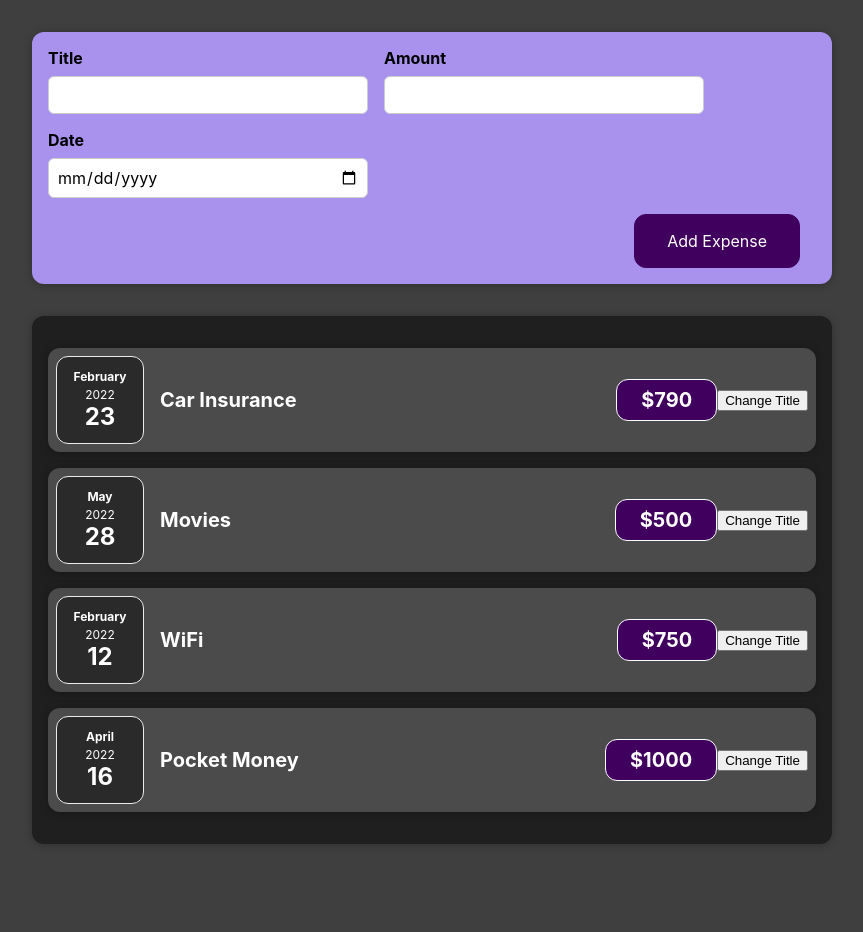
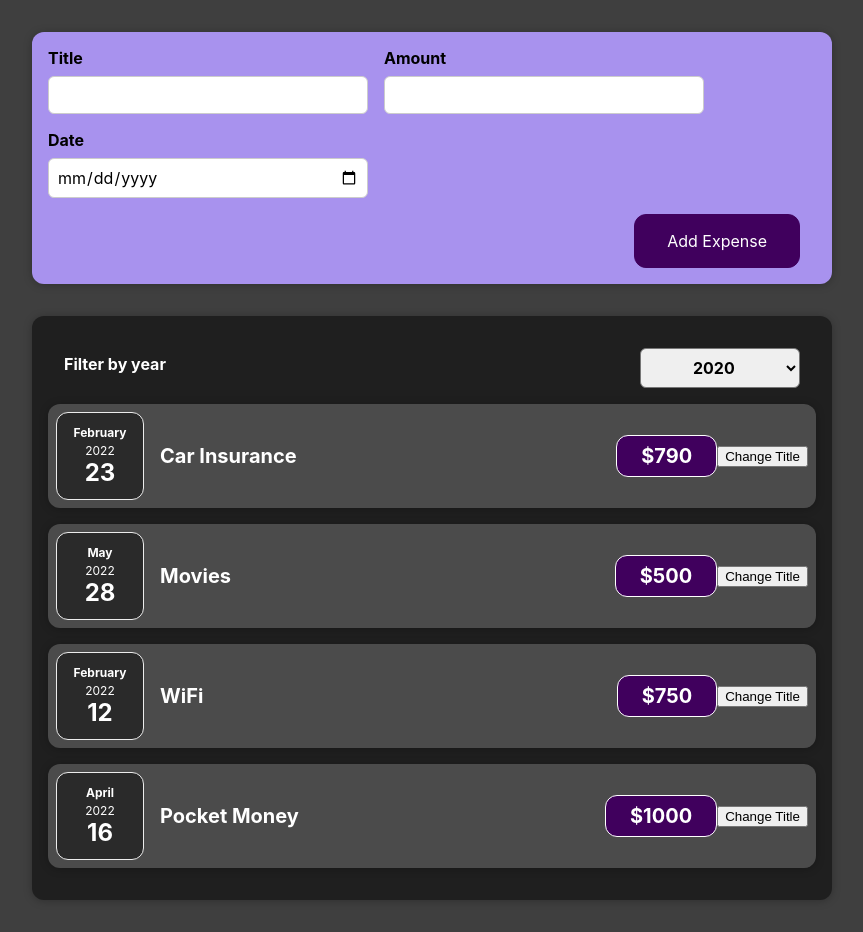
Before and after one commit to lingeshnafeax/React, a React (Create React App) app in the folder react-practice/: page / in a window 1280 px wide. Shown: the whole page, without its empty margins (208-1071 px from the left). Before the commit the page ends 876 px from the top, so only its background shows below. Built offline with nearby package versions, Linux system fonts and the light colour scheme.

Commit message:
Day 3 Before Lunch

```diff
--- a/react-practice/src/App.jsx
+++ b/react-practice/src/App.jsx
@@ -3,6 +3,15 @@ import NewExpense from "./components/NewExpense/NewExpense";
 import "./App.css";
 
 const App = () => {
+
+  const expenseHandler = (newExpense) => {
+    const expenseData = {
+      id: Math.ceil(Math.random()).toString(),
+      ...newExpense,
+    }
+    console.log(expenseData);
+
+  }
   const expenses = [
     {
       id: "e1",
@@ -31,7 +40,7 @@ const App = () => {
   ];
   return (
     <div>
-      <NewExpense/>
+      <NewExpense addExpense={expenseHandler} />
       <Expense items={expenses} />
     </div>
   );
--- a/react-practice/src/components/Expenses/Expense.jsx
+++ b/react-practice/src/components/Expenses/Expense.jsx
@@ -1,10 +1,21 @@
+import { useState } from "react";
 import ExpenseItem from "./ExpenseItem";
+import ExpenseFilter from "./ExpenseFilter";
 import Card from "../UI/Card";
 import "./Expense.css";
 const Expense = (props) => {
   const expenses = props.items;
+  const [filteredYear, setFilteredYear] = useState("2020");
+  const filterChangeHandler = (selectedYear) => {
+    setFilteredYear(selectedYear);
+  };
   return (
+    <div>
       <Card className="expenses">
+        <ExpenseFilter
+          selected={filteredYear}
+          onChangeFilter={filterChangeHandler}
+        ></ExpenseFilter>
         <ExpenseItem
           title={expenses[0].title}
           amount={expenses[0].amount}
@@ -26,6 +37,7 @@ const Expense = (props) => {
           date={expenses[3].date}
         />
       </Card>
+    </div>
   );
 };
 
--- /dev/null
+++ b/react-practice/src/components/Expenses/ExpenseFilter.css
@@ -0,0 +1,24 @@
+.expenses-filter {
+  color: white;
+  padding: 0 1rem;
+}
+
+.expenses-filter__control {
+  display: flex;
+  width: 100%;
+  align-items: center;
+  justify-content: space-between;
+  margin: 1rem 0;
+}
+
+.expenses-filter label {
+  font-weight: bold;
+  margin-bottom: 0.5rem;
+}
+
+.expenses-filter select {
+  font: inherit;
+  padding: 0.5rem 3rem;
+  font-weight: bold;
+  border-radius: 6px;
+}
--- /dev/null
+++ b/react-practice/src/components/Expenses/ExpenseFilter.jsx
@@ -0,0 +1,20 @@
+import "./ExpenseFilter.css";
+const ExpenseFilter = (props) => {
+    const dropdownChangeHandler = (event) => {
+        props.onChangeFilter(event.target.value);
+  };
+  return (
+    <div className="expenses-filter">
+      <div className="expenses-filter__control">
+        <label>Filter by year</label>
+        <select value={props.selected} onChange={dropdownChangeHandler}>
+          <option value="2022">2022</option>
+          <option value="2021">2021</option>
+          <option value="2020">2020</option>
+          <option value="2019">2019</option>
+        </select>
+      </div>
+    </div>
+  );
+};
+export default ExpenseFilter;
--- a/react-practice/src/components/NewExpense/ExpenseForm.jsx
+++ b/react-practice/src/components/NewExpense/ExpenseForm.jsx
@@ -1,9 +1,9 @@
 import { useState } from "react";
 import "./ExpenseForm.css";
-const ExpenseForm = () => {
-   const [newTitle, setNewTitle] = useState("")
-   const [newAmount, setNewAmount] = useState("")
-   const [newDate,setNewDate]=useState("")
+const ExpenseForm = (props) => {
+  const [newTitle, setNewTitle] = useState("");
+  const [newAmount, setNewAmount] = useState("");
+  const [newDate, setNewDate] = useState("");
   //const [userInput, setUserInput] = useState({
   //  newTitle: "",
   //  newAmount: "",
@@ -13,29 +13,40 @@ const ExpenseForm = () => {
     //setUserInput((userInput) => {
     //  return { ...userInput, newTitle: event.target.value };
     //});
-    setNewTitle(event.target.value)
-    console.log(newTitle);
+    setNewTitle(event.target.value);
   };
   const amountChangeHandler = (event) => {
     //setUserInput((userInput) => {
     //  return { ...userInput, newAmount: event.target.value };
     //});
-    setNewAmount(event.target.value)
-    console.log(newAmount);
+    setNewAmount(event.target.value);
   };
   const dateChangeHandler = (event) => {
     //setUserInput((userInput) => {
     //  return { ...userInput, newDate: event.target.value };
     //});
-    setNewDate(event.target.value)
-    console.log(newDate);
+    setNewDate(event.target.value);
+  };
+  const submitHandler = (event) => {
+    event.preventDefault();
+    //console.log(event);
+    const expenseData = {
+      title: newTitle,
+      amount: newAmount,
+      date: newDate,
+    };
+    props.SaveExpenseData(expenseData);
+    //console.log(expenseData);
+    setNewTitle("");
+    setNewAmount("");
+    setNewDate("");
   };
   return (
-    <form>
+    <form onSubmit={submitHandler}>
       <div className="new-expense__controls">
         <div className="new-expense__control">
           <label>Title</label>
-          <input type="text" onChange={titleChangeHandler} />
+          <input type="text" value={newTitle} onChange={titleChangeHandler} />
         </div>
         <div className="new-expense__control">
           <label>Amount</label>
@@ -43,6 +54,7 @@ const ExpenseForm = () => {
             type="number"
             min="0.01"
             step="0.01"
+            value={newAmount}
             onChange={amountChangeHandler}
           />
         </div>
@@ -52,6 +64,7 @@ const ExpenseForm = () => {
             type="date"
             min="2019-01-01"
             max="2022-12-31"
+            value={newDate}
             onChange={dateChangeHandler}
           />
         </div>
--- a/react-practice/src/components/NewExpense/NewExpense.jsx
+++ b/react-practice/src/components/NewExpense/NewExpense.jsx
@@ -1,9 +1,16 @@
-import "./NewExpense.css"
+import "./NewExpense.css";
 import ExpenseForm from "./ExpenseForm";
-const NewExpense = () => {
+const NewExpense = (props) => {
+  const saveExpenseDataHandler = (newExpenseData) => {
+    const expenseData = {
+      id: Math.ceil(Math.random() * 5).toString(),
+      ...newExpenseData,
+    };
+    props.addExpense(expenseData);
+  };
   return (
     <div className="new-expense">
-      <ExpenseForm></ExpenseForm>
+      <ExpenseForm SaveExpenseData={saveExpenseDataHandler}></ExpenseForm>
     </div>
   );
 };
```
Lines whose indentation alone changed are shown as unchanged.
